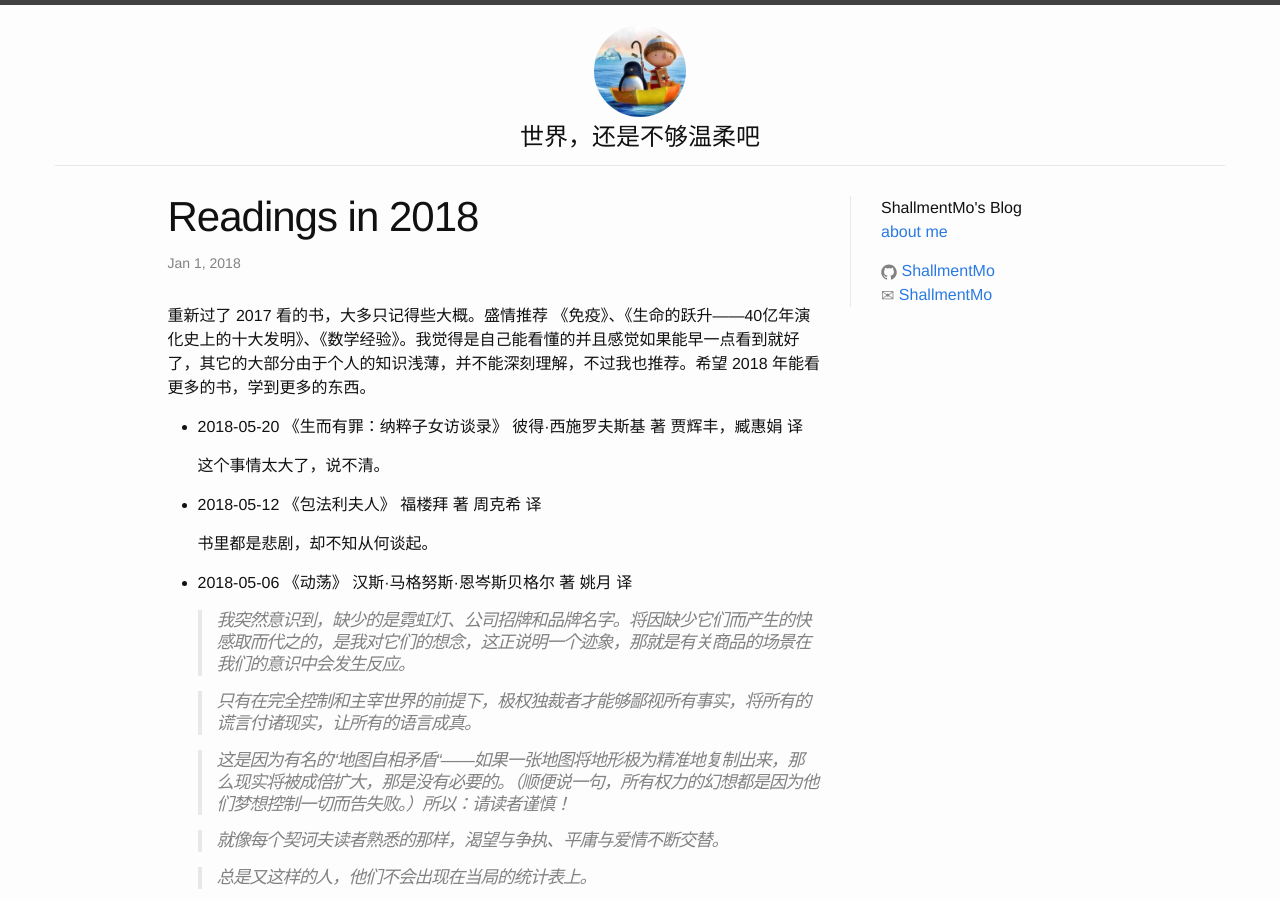
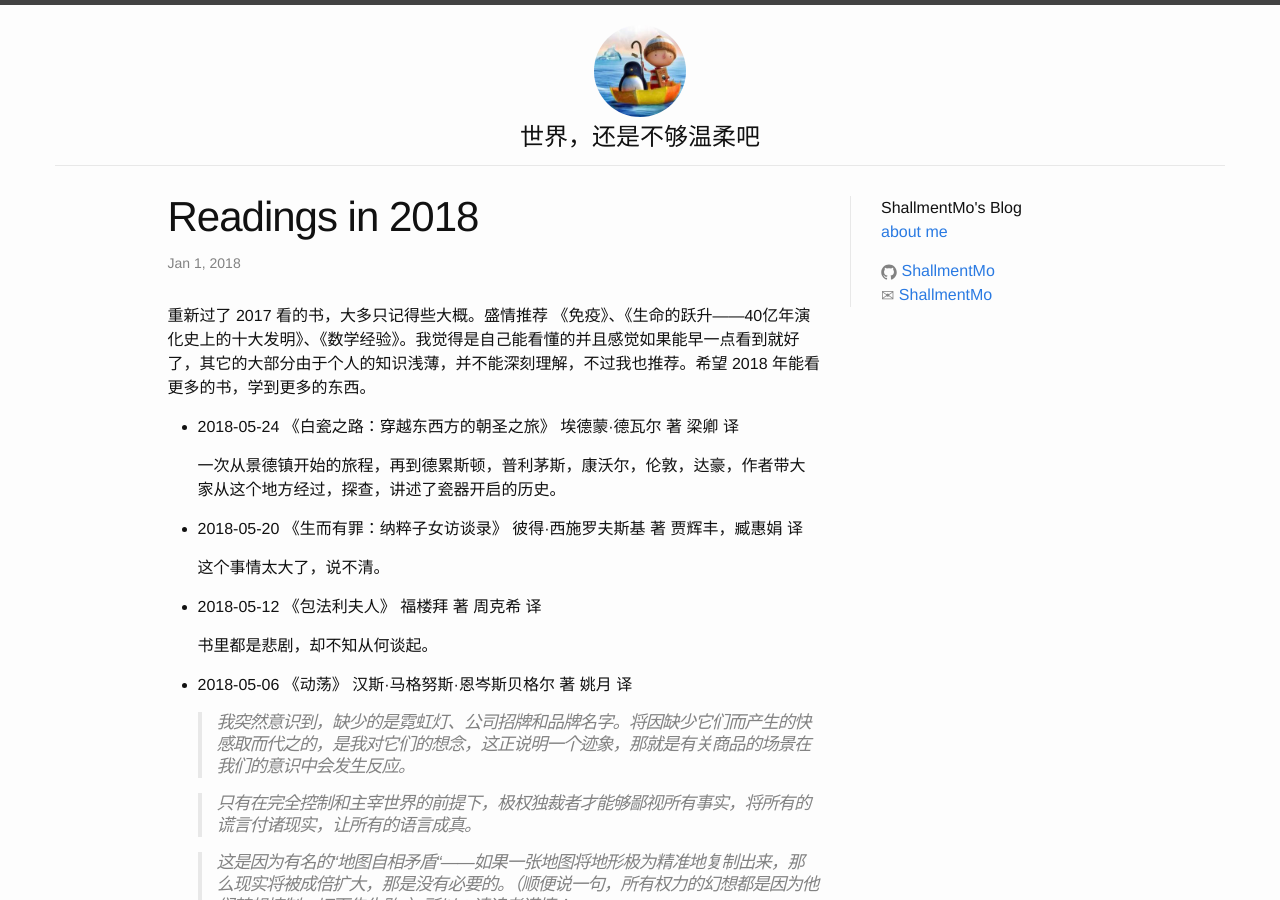
Before and after one commit to ShallmentMo/shallmentmo.github.com, a Jekyll site: the page built from _posts/2018-01-01-reading-in-2018.md, in a window 1280 px wide and 900 px high. Built offline with Jekyll 4.4.1, drawn with Linux system fonts in a browser that asks for light colours.

Commit message:
add 2018-05-24 reading

```diff
--- a/_posts/2018-01-01-reading-in-2018.md
+++ b/_posts/2018-01-01-reading-in-2018.md
@@ -6,6 +6,10 @@ categories: posts
 ---
 
 重新过了 2017 看的书，大多只记得些大概。盛情推荐 《免疫》、《生命的跃升——40亿年演化史上的十大发明》、《数学经验》。我觉得是自己能看懂的并且感觉如果能早一点看到就好了，其它的大部分由于个人的知识浅薄，并不能深刻理解，不过我也推荐。希望 2018 年能看更多的书，学到更多的东西。
+
+* 2018-05-24 《白瓷之路：穿越东西方的朝圣之旅》 埃德蒙·德瓦尔 著 梁卿 译
+
+  一次从景德镇开始的旅程，再到德累斯顿，普利茅斯，康沃尔，伦敦，达豪，作者带大家从这个地方经过，探查，讲述了瓷器开启的历史。
 
 * 2018-05-20 《生而有罪：纳粹子女访谈录》 彼得·西施罗夫斯基 著 贾辉丰，臧惠娟 译
 
```
